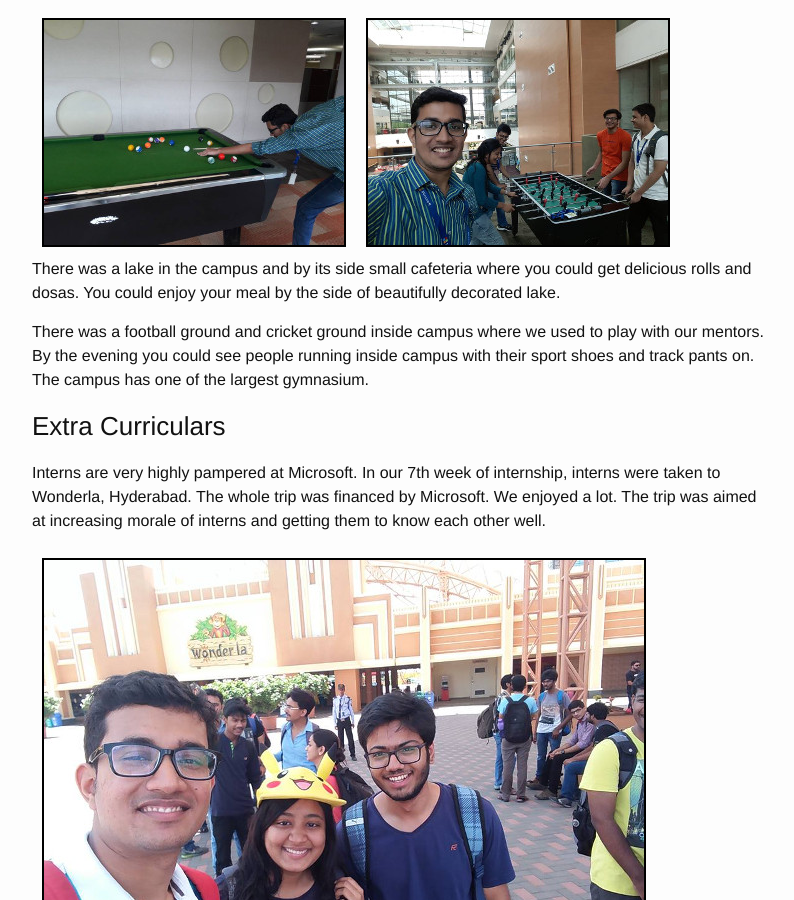
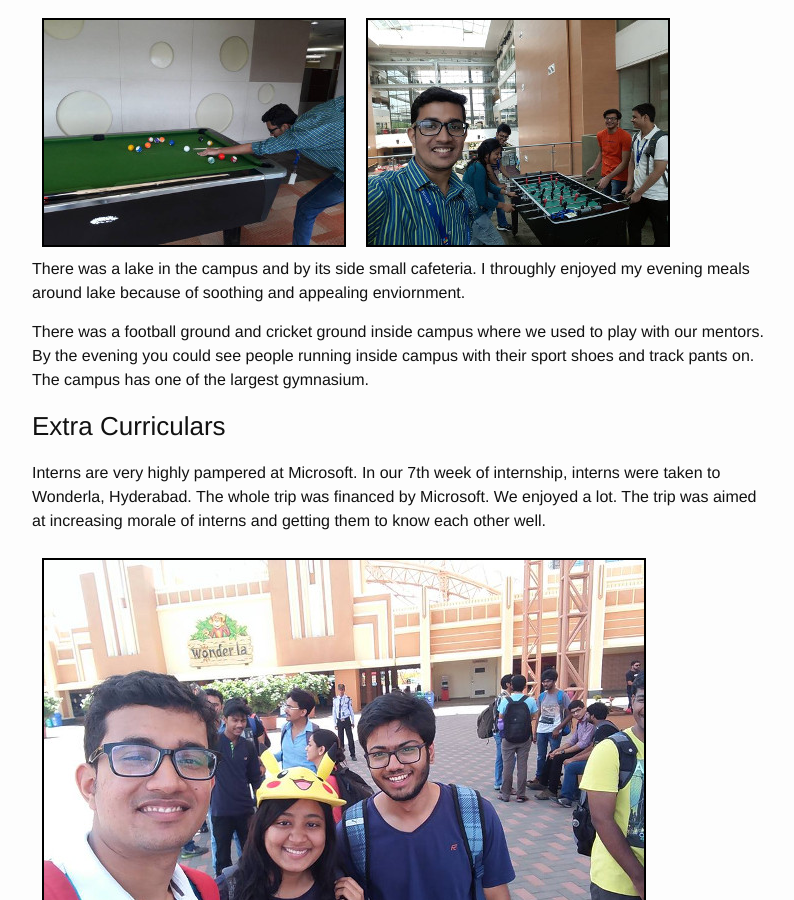
Before and after one commit to manuchandel/manuchandel.github.io, a Jekyll site: the page built from _posts/2016-08-25-MicrosoftIDC.md, in a window 1280 px wide and 900 px high, scrolled down 2706 px. Shown: the whole window, without its empty margins (238-1032 px from the left). Built offline with Jekyll 4.4.1, drawn with Linux system fonts in a browser that asks for light colours; nearby versions of some CDN libraries; comment, search, counter and statistics services are not loaded.

Commit message:
edited lake line

```diff
--- a/_posts/2016-08-25-MicrosoftIDC.md
+++ b/_posts/2016-08-25-MicrosoftIDC.md
@@ -60,7 +60,7 @@ In our free time I used to play pool and fooseball with my friends and sometimes
 	<img src="/assets/img/fooseball.jpg" height="225" width="300" aligh="right" style="margin:10px 10px 10px 10px; border: 2px black solid;">
 </div>
 
-There was a lake in the campus and by its side small cafeteria where you could get delicious rolls and dosas. You could enjoy your meal by the side of beautifully decorated lake.
+There was a lake in the campus and by its side small cafeteria. I throughly enjoyed my evening meals around lake because of soothing and appealing enviornment.
 
 There was a football ground and cricket ground inside campus where we used to play with our mentors. By the evening you could see people running inside campus with their sport shoes and track pants on. The campus has one of the largest gymnasium.
 
```
